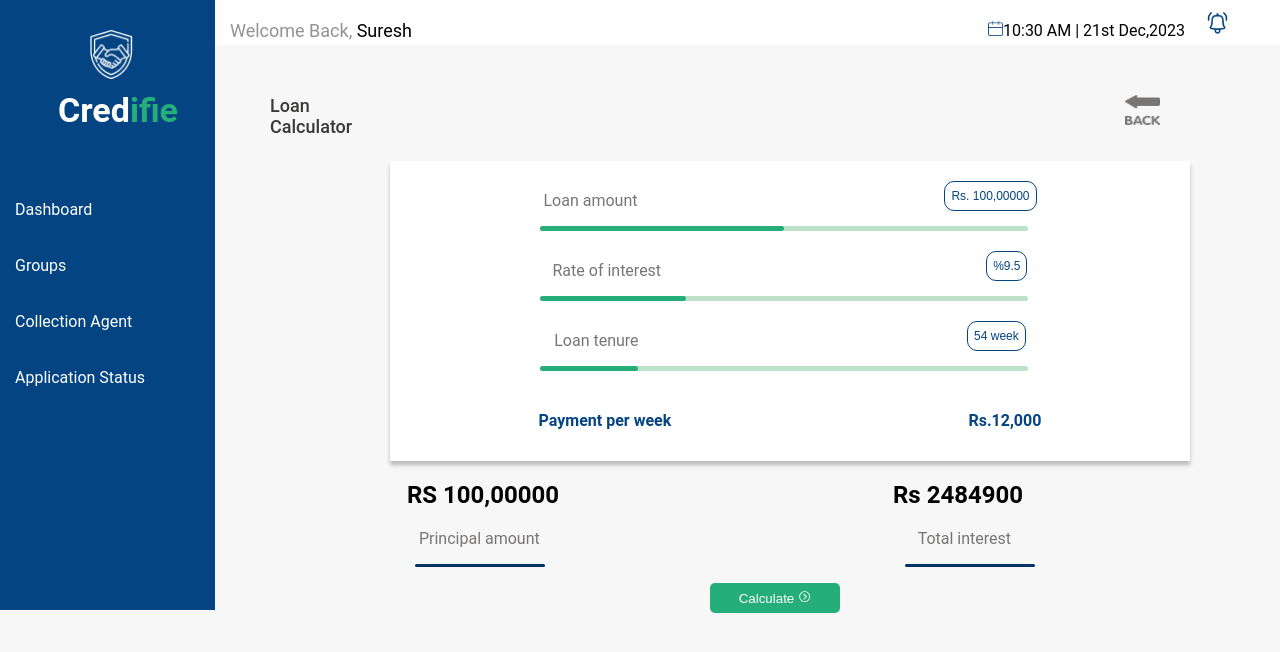
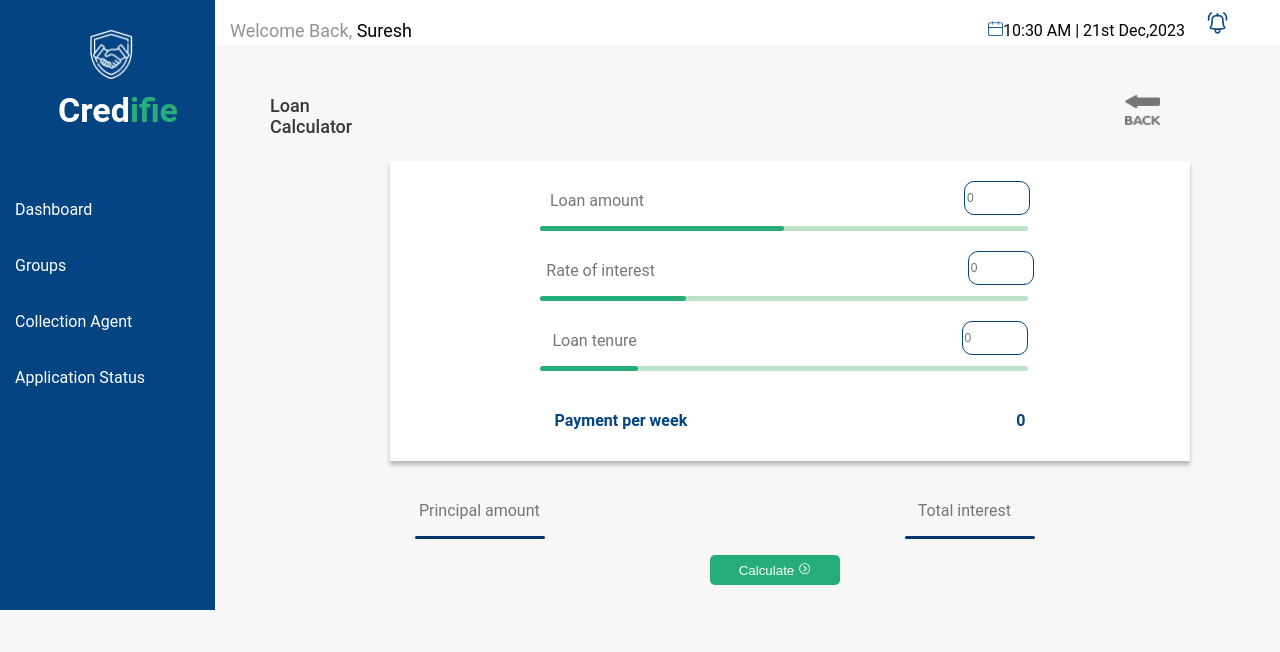
Before and after one commit to Baraneepriya31/Credifie---FE, a React (Create React App) app in the folder client/: page /loancalculator in a window 1280 px wide. Shown: the top 652 px of the page. Built offline with nearby package versions, Linux system fonts and the light colour scheme.

Commit message:
files added

```diff
--- a/client/src/Components/Dashboard/App.css
+++ b/client/src/Components/Dashboard/App.css
@@ -797,10 +797,17 @@ hr{
   color: #FFFFFF;
   margin-right: 10px;
 }
+.loan-status1{
+  background-color: #62B8FC;
+border-radius: 20px;
+width: 100px;
+height: 10px;
+color: #FFFFFF;
+margin-right: 10px;
+}
 .loan-status2{
   background-color: #25AE7A;
 border-radius: 20px;
-cursor: pointer;
 width: 100px;
 height: 10px;
 color: #FFFFFF;
@@ -808,7 +815,6 @@ color: #FFFFFF;
 .loan-status3{
   background-color: #FFBE0B;
 border-radius: 20px;
-cursor: pointer;
 width: 100px;
 height: 10px;
 color: var(--BLACK, #393938);
@@ -816,7 +822,6 @@ color: var(--BLACK, #393938);
 .loan-status4{
   background-color: #FFBE0B;
 border-radius: 20px;
-cursor: pointer;
 width: 100px;
 height: 10px;
 color:var(--BLACK, #393938);
@@ -824,7 +829,6 @@ color:var(--BLACK, #393938);
 .loan-status5{
   background-color: #62B8FC;
 border-radius: 20px;
-cursor: pointer;
 width: 100px;
 height: 10px;
 color: #FFFFFF;
--- a/client/src/Components/Dashboard/Doughnutchart.jsx
+++ b/client/src/Components/Dashboard/Doughnutchart.jsx
@@ -1,26 +1,47 @@
 // src/DoughnutChart.js
 
-import React from 'react';
-import { Doughnut } from 'react-chartjs-2';
+ import { Doughnut } from 'react-chartjs-2';
 import { Chart as ChartJS, ArcElement  } from 'chart.js';
+import { useState,useEffect } from 'react';
 
 ChartJS.register(ArcElement );
 
 const DoughnutChart = () => {
-    const data =  {
-        //  labels: ['Application verified', 'On-Progress', 'Application Rejected'],
+    const [data, setChartData] = useState( {
         datasets: [
             {
                 label: 'Application Status',
-                data: [25, 25, 50], // Replace with actual data
-                backgroundColor: ['#f44336', '#ffeb3b','#4caf50'], // Colors for each segment
+                data: [25, 25, 50],
+                backgroundColor: ['#f44336', '#ffeb3b','#4caf50'],
                 hoverBackgroundColor: ['#ef5350', '#ffecb3' ,'#66bb6a']
             }
         ]
-    };
+    });
 
+    useEffect(() => {
 
+        fetch('/api/application-status')
+            .then(response => response.json())
+            .then(data => {
+                const statusCounts = {
+                    verified: data.verifiedCount,
+                    inProgress: data.inProgressCount,
+                    rejected: data.rejectedCount
+                };
 
+                setChartData({
+                    datasets: [
+                        {
+                            label: 'Application Status',
+                            data: [statusCounts.verified, statusCounts.inProgress, statusCounts.rejected],
+                            backgroundColor: ['#f44336', '#ffeb3b', '#4caf50'],
+                            hoverBackgroundColor: ['#ef5350', '#ffecb3', '#66bb6a']
+                        }
+                    ]
+                });
+            })
+            .catch(error => console.error('Error fetching data:', error));
+    }, []);
 
     return (
         <div style={{ width: '550px', height: '200px', marginLeft:'20px' }}>
@@ -30,58 +51,3 @@ const DoughnutChart = () => {
 };
 
 export default DoughnutChart;
-
-// import React, { useState } from 'react';
-
-// const DropdownComponent = () => {
-//   // State to manage the outside button text and color
-//   const [buttonText, setButtonText] = useState('Click to change');
-//   const [buttonColor, setButtonColor] = useState('grey');
-
-//   // Function to handle radio button click inside the dropdown
-//   const handleRadioChange = (event) => {
-//     const { value } = event.target;
-//     if (value === 'approved') {
-//       setButtonText('Approved');
-//       setButtonColor('green');
-//     } else if (value === 'rejected') {
-//       setButtonText('Rejected');
-//       setButtonColor('red');
-//     } else if (value === 'pending') {
-//       setButtonText('Pending');
-//       setButtonColor('orange');
-//     }
-//   };
-
-//   return (
-//     <div>
-//       {/* Outside button */}
-//       <button style={{ backgroundColor: buttonColor, color: 'white' }}>
-//         {buttonText}
-//       </button>
-
-//       Dropdown menu
-//       <div style={{ marginTop: '10px', position: 'relative' }}>
-//         <button style={{ backgroundColor: 'lightgrey', color: 'black' }}>
-//           Dropdown
-//         </button>
-//         <div style={{ position: 'absolute', backgroundColor: 'white', border: '1px solid #ccc', padding: '10px' }}>
-//           <label>
-//             <input type="radio" name="status" value="approved" onChange={handleRadioChange} />
-//             Approve
-//           </label>
-//           <br />
-//           <label>
-//             <input type="radio" name="status" value="rejected" onChange={handleRadioChange} />
-//             Reject
-//           </label>
-//           <br />
-//           <label>
-//             <input type="radio" name="status" value="pending" onChange={handleRadioChange} />
-//             Pending
-//           </label>
-//         </div>
-//       </div>
-//     </div>
-//   );
-// };
--- a/client/src/Components/Dashboard/Home.jsx
+++ b/client/src/Components/Dashboard/Home.jsx
@@ -225,7 +225,7 @@
                   <td>+91 980765421</td>
                   <td>N/A</td>
 <td style={{ backgroundColor: buttonColor, color:'white' }}
- onChange={updateButtonTextAndColor}  className="loan-status">{buttonText} </td>
+ onChange={updateButtonTextAndColor}  className="loan-status1">{buttonText} </td>
                 </tr>
 
                    &nbsp;
--- a/client/src/Components/Dashboard/LoanCalculator.css
+++ b/client/src/Components/Dashboard/LoanCalculator.css
@@ -28,9 +28,9 @@
     display: flex;
     justify-content: space-around;
 }
-.loan-amount button{
+.loan-amount input{
     border: 0.5px solid #044483;
-    width: fit-content;
+    width:60px;
     height: 30px;
     border-radius: 10px;
     background-color: white;
--- a/client/src/Components/Dashboard/Loancalculator.jsx
+++ b/client/src/Components/Dashboard/Loancalculator.jsx
@@ -1,4 +1,4 @@
-import React from 'react';
+import React, { useState } from 'react';
 import './LoanCalculator.css'
 import Back from './back.png'
 import { IoIosArrowDropright } from "react-icons/io";
@@ -7,10 +7,31 @@ import { useNavigate } from "react-router-dom";
 
 function LoanCalculator () {
   const navigate = useNavigate();
+  const [loanAmount, setLoanAmount] = useState();
+    const [interestRate, setInterestRate] = useState();
+    const [tenureWeeks, setTenureWeeks] = useState();
+    const [totalInterest, setTotalInterest] = useState();
+    const [weeklyPayment, setWeeklyPayment] = useState(0);
 
   const Homepage = () => {
     navigate("/Home");
   }
+  const CalculateWeeklyPayment = () => {
+  const principal = parseFloat(loanAmount);
+  const rate = parseFloat(interestRate) / 100 / 54;
+  const weeks = parseInt(tenureWeeks);
+
+  const weeklyPayment = (principal * rate) / (1 - Math.pow(1 + rate, -weeks));
+   setWeeklyPayment(weeklyPayment.toFixed(2));
+
+  const totalAmountPaid = weeklyPayment * weeks;
+
+  const totalInterest = totalAmountPaid - principal;
+
+  setTotalInterest(totalInterest.toFixed(2));
+
+  };
+
    return(
     <div className="loancalculator">
     <div className="loan-calculator">
@@ -20,7 +41,7 @@ function LoanCalculator () {
     <div className='loan-container'>
     <div className="loan-amount">
       <p className='loan-text'>Loan amount</p>
-      <button>Rs. 100,00000</button>
+      <input type='number'  placeholder='0' value={loanAmount} onChange={(e) => setLoanAmount(e.target.value)}  />
     </div>
            <div className="progressbar-1">
            <div className="progressbar2"></div>
@@ -28,26 +49,26 @@ function LoanCalculator () {
 
     <div className="loan-amount">
       <p className='loan-text'>Rate of interest</p>
-      <button>%9.5</button>
+      <input type="number" placeholder='0' value={interestRate} onChange={(e) => setInterestRate(e.target.value)} />
     </div>
     <div className="progressbar-2">
            <div className="progressbar3"></div>
            </div>
     <div className="loan-amount">
       <p className='loan-text'>Loan tenure</p>
-      <button>54 week</button>
+      <input type="number" placeholder='0' value={tenureWeeks}  onChange={(e) => setTenureWeeks(e.target.value)} />
     </div>
     <div className="progressbar-3">
            <div className="progressbar4"></div>
            </div>
            <div className="loan-amount">
       <p className='loan-text2'>Payment per week</p>
-      <p className="week-amount">Rs.12,000</p>
+      <p className="week-amount">{weeklyPayment}</p>
     </div>
      </div>
            <div className="loan-amount">
-           <h2 className='loan-amount2'>RS 100,00000</h2>
-           <h2 className="total-interest">Rs 2484900</h2>
+           <h2 className='loan-amount2'>{loanAmount}</h2>
+           <h2 className="total-interest">{totalInterest}</h2>
          </div>
          <div className='loan-amount'>
            <p className='principal-amount'>Principal amount</p>
@@ -57,7 +78,7 @@ function LoanCalculator () {
            <p className='principal-amount2'></p>
            <p className="totalinterest2"></p>
          </div>
-         <button className="calculate">Calculate <IoIosArrowDropright className="arrow-icon" /></button>
+         <button onClick={CalculateWeeklyPayment} className="calculate">Calculate <IoIosArrowDropright className="arrow-icon" /></button>
     </div>
    )
 }
```
